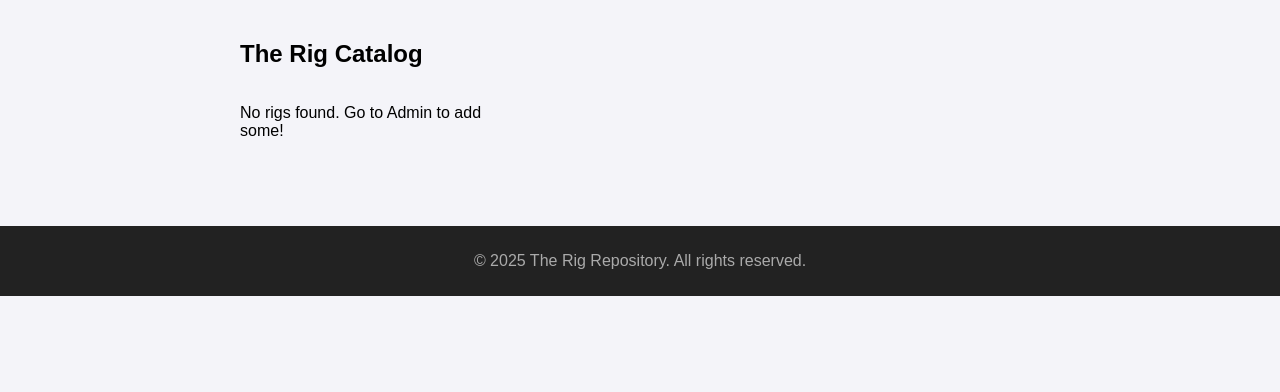
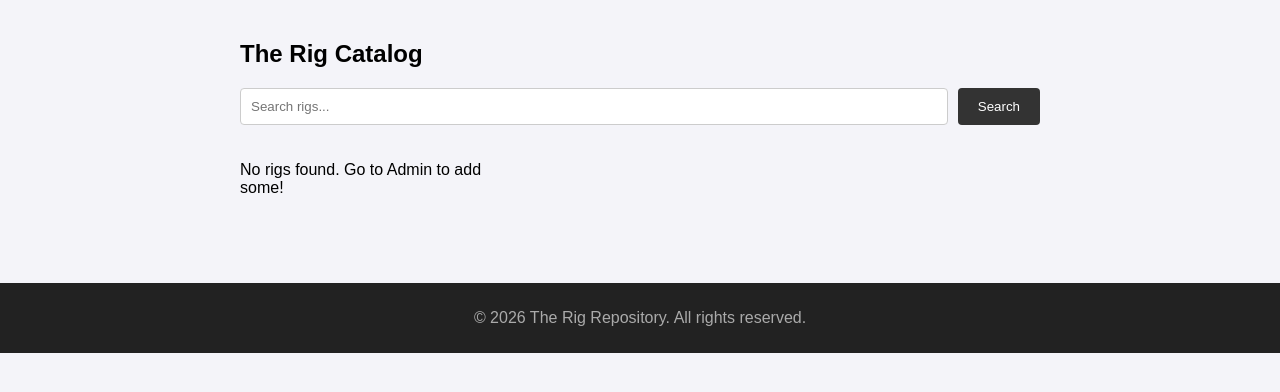
Before and after one commit to lowrybg/rig_repository, a Django app: page /catalog/ in a window 1280 px wide. Shown: the part 50-442 px from the top of the page. Run offline with Django 5.2, Linux system fonts and the light colour scheme; data that the repository does not hold is empty.

Commit message:
implement search functionality by name || description

```diff
--- a/showcase/templates/showcase/catalog.html
+++ b/showcase/templates/showcase/catalog.html
@@ -3,6 +3,13 @@
 
 {%  block content %}
     <h2>The Rig Catalog</h2>
+    <form method="GET" style="margin-bottom: 20px; display: flex; gap: 10px;">
+        <input type="text" name="q" placeholder="Search rigs..." value="{{ request.GET.q }}"
+               style="padding: 10px; flex-grow: 1; border: 1px solid #ccc; border-radius: 4px;">
+        <button type="submit" style="padding: 10px 20px; background: #333; color: white; border: none; border-radius: 4px; cursor: pointer;">
+            Search
+        </button>
+    </form>
     <div style="display: grid; grid-template-columns: repeat(auto-fill, minmax(250px, 1fr)); gap: 20px;">
         {% for rig in rigs %}
             <div style="border: 1px solid #ddd; padding: 15px; border-radius: 8px; background: white;">
--- a/showcase/views.py
+++ b/showcase/views.py
@@ -1,3 +1,4 @@
+from django.db.models import Q
 from django.urls import reverse_lazy
 from django.views.generic import ListView, CreateView, UpdateView, DeleteView, DetailView
 
@@ -9,6 +10,17 @@ class RigListView(ListView):
     template_name = 'showcase/catalog.html'
     context_object_name = 'rigs'
 
+    def get_queryset(self):
+        queryset = super().get_queryset()
+        query = self.request.GET.get('q')
+        if query:
+            # filter by name || descriptiion
+            queryset = queryset.filter(
+                Q(name__icontains=query) |
+                Q(description__icontains=query)
+
+            )
+        return queryset
 class RigCreateView(CreateView):
     model = Rig
     form_class = RigForm
--- a/templates/base.html
+++ b/templates/base.html
@@ -25,7 +25,7 @@
     </div>
 
     <footer>
-        <p>&copy; 2025 The Rig Repository. All rights reserved.</p>
+        <p>&copy; 2026 The Rig Repository. All rights reserved.</p>
     </footer>
 
 </body>
```
